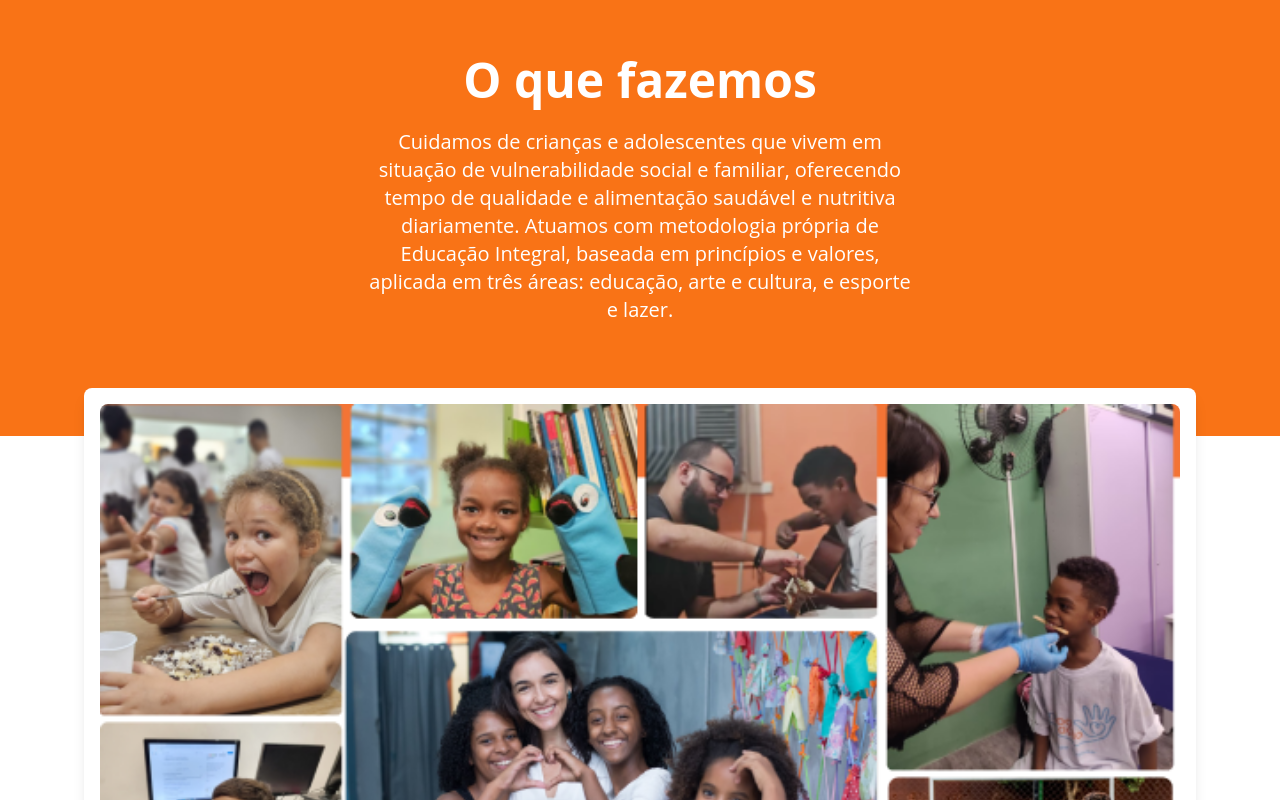
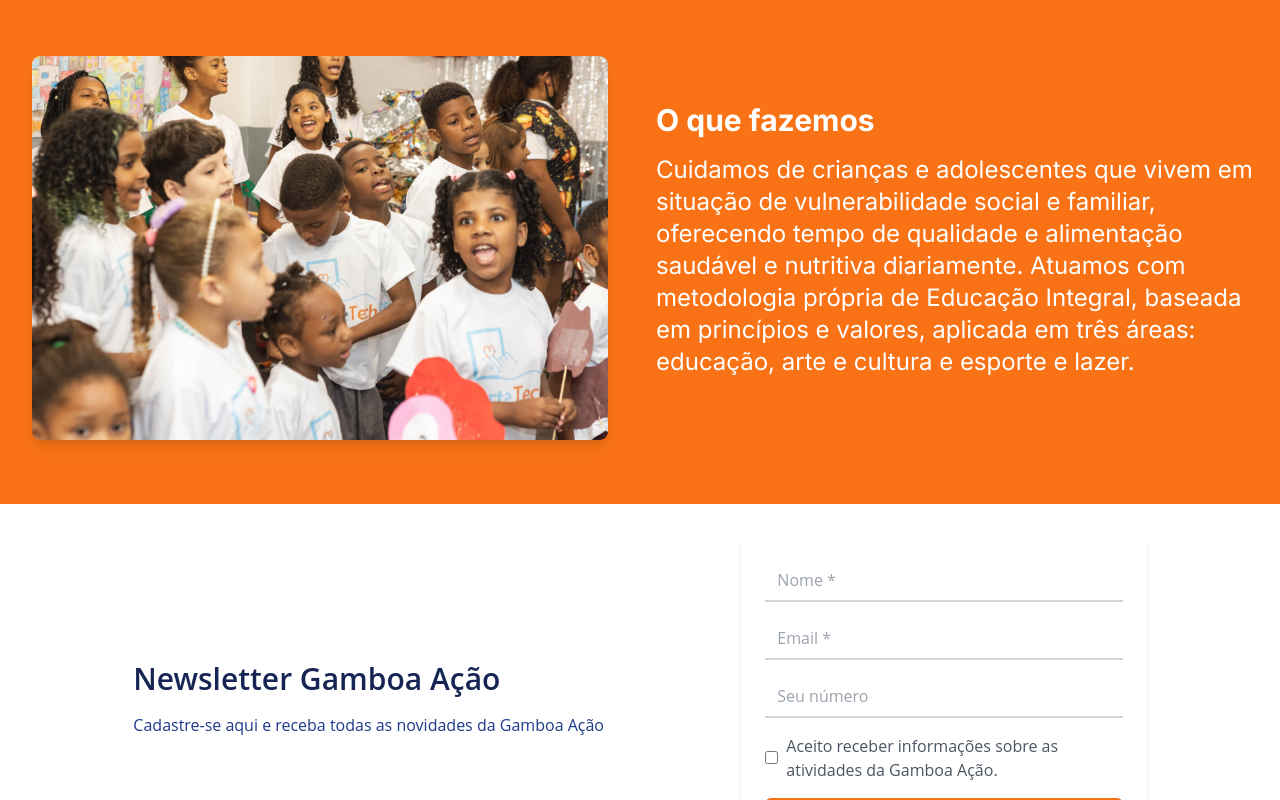
Before and after one commit to IsaiasZaza/ong, a Next.js app: page / in a window 1280 px wide. Shown: the part 2240-3040 px from the top of the page. Built offline with nearby package versions, Linux system fonts and the light colour scheme.

Commit message:
feat: o que fazemos

```diff
--- a/src/components/Feito.jsx
+++ b/src/components/Feito.jsx
@@ -1,37 +1,37 @@
-import Image from 'next/image';
+import React from "react";
+import Image from "next/image";
 
-export default function Feito() {
+const Feito = () => {
   return (
-    <>
-      {/* Top Section */}
-      <div className="bg-orange-500 py-16 px-6 lg:px-24 text-center relative z-10 font-sans">
-        {/* Title */}
-        <h2 className="text-4xl lg:text-5xl font-bold text-white mb-6">O que fazemos</h2>
-
-        {/* Description */}
-        <p className="text-lg lg:text-xl text-white mb-12 lg:w-1/2 mx-auto">
-          Cuidamos de crianças e adolescentes que vivem em situação de vulnerabilidade social e familiar,
-          oferecendo tempo de qualidade e alimentação saudável e nutritiva diariamente. Atuamos com metodologia
-          própria de Educação Integral, baseada em princípios e valores, aplicada em três áreas: educação, arte e cultura,
-          e esporte e lazer.
-        </p>
-      </div>
-
-      {/* Image Section Overlapping Top and Bottom */}
-      <div className="relative z-20 flex justify-center -mt-12 -mb-8">
-        <div className="bg-white p-4 shadow-lg rounded-lg">
+    <div className="bg-orange-500 py-16">
+      <div className="max-w-8xl mx-auto grid grid-cols-1 md:grid-cols-2 gap-8 items-center px-4">
+        {/* Left Side Image */}
+        <div className="flex justify-center w-full">
           <Image
-            width={1080}
-            height={1080}
-            src="/criancas.png"
-            alt="Crianças"
-            className="mx-auto rounded-lg object-cover"
+             width={500}
+             height={400}
+            src="/Fazemos.png" // Replace with your image URL
+            alt="Children Group"
+            className="rounded-lg shadow-lg object-cover w-full max-w-xl"
           />
         </div>
+
+        {/* Right Side Content */}
+        <div>
+          <h2 className="text-white text-3xl font-bold mb-4">
+            O que fazemos
+          </h2>
+          <p className="text-white text-2xl mb-4">
+            Cuidamos de crianças e adolescentes que vivem em situação de vulnerabilidade
+            social e familiar, oferecendo tempo de qualidade e alimentação saudável e
+            nutritiva diariamente. Atuamos com metodologia própria de Educação Integral,
+            baseada em princípios e valores, aplicada em três áreas: educação, arte e
+            cultura e esporte e lazer.
+          </p>
+        </div>
       </div>
-      {/* Bottom Section - Image will overlap into this section as well */}
-      <div className="bg-orange-500 py-16 px-6 text-center relative z-10">
-      </div>
-    </>
+    </div>
   );
-}
+};
+
+export default Feito;
```
Also changed, not shown: public/Fazemos.png (added).
